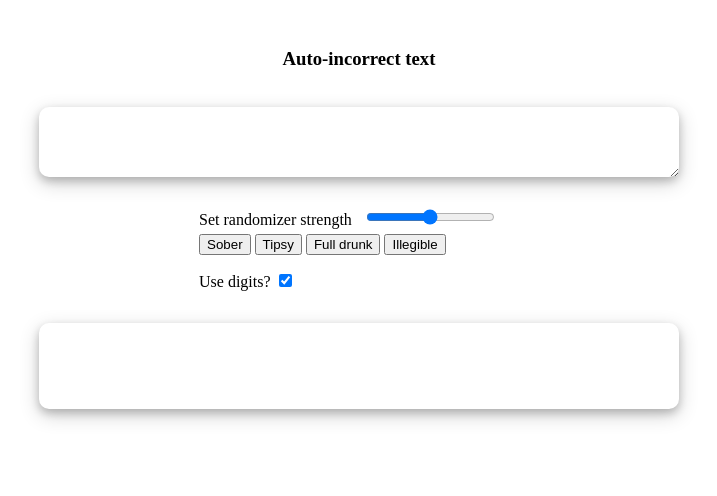
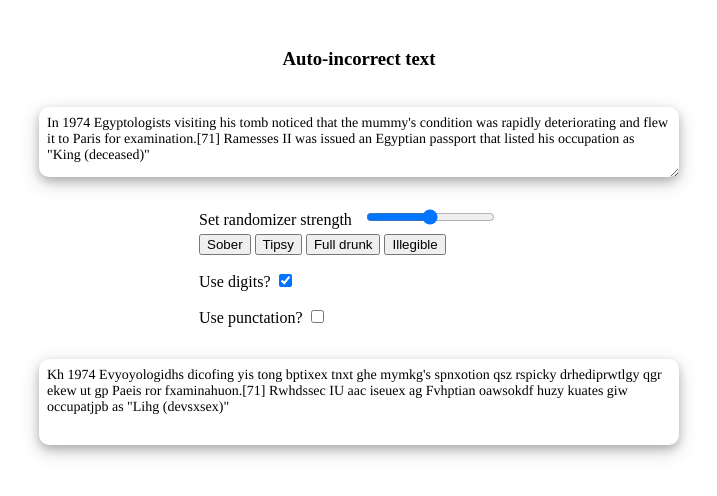
Before and after one commit to kshaa/keyboard-distance-randomizer, a plain HTML site: page index.html in a window 1280 px wide. Both pictures are taken after a click on the checkbox 566 px from the left and 280 px from the top of the page. Shown: the whole page, without its empty margins (281-998 px from the left). Drawn offline with Linux system fonts and the light colour scheme.

Commit message:
implement "Use punctation?"

```diff
--- a/index.html
+++ b/index.html
@@ -49,7 +49,7 @@
     <body>
         <h3>Auto-incorrect text</h3>
 
-        <textarea id="inputText" class="text"></textarea>
+        <textarea id="inputText" class="text">In 1974 Egyptologists visiting his tomb noticed that the mummy's condition was rapidly deteriorating and flew it to Paris for examination.[71] Ramesses II was issued an Egyptian passport that listed his occupation as "King (deceased)"</textarea>
 
         <div id="settings">
             <div class="range">
@@ -64,7 +64,8 @@
                 <button onclick="setSlider(40)">Illegible</button>
             </div>
 
-            <p>Use digits? <input type="checkbox" id="digitsInTypos"></p>
+            <p>Use digits? <input type="checkbox" id="useDigits"></p>
+            <p>Use punctation? <input type="checkbox" id="usePunct"></p>
         </div>
 
         <p id="outputText" class="text"></p>
--- a/index.js
+++ b/index.js
@@ -34,16 +34,17 @@ function randomElementFromArray(xs) {
 }
 
 // drunkednessPercentage = [0.00;1.00]
-function remap(digitsInTypos, symbol) {
+function remap(useDigits, usePunct, symbol) {
     return randomElementFromArray(
         keyNeighbours[symbol].filter(s =>
-            digitsInTypos || !s.match(/[0-9]/)))
+            (useDigits || !s.match(/[0-9]/)) && (usePunct || !s.match(/[^a-z]/))
+        ))
 }
 
-function typoText(drunkPercent, digitsInTypos, text) {
+function typoText(drunkPercent, useDigits, usePunct, text) {
     return text.split("").map(function(symbol) {
         if (symbol.match(/[a-z]/i) && Math.random() < drunkPercent) {
-            mapped = remap(digitsInTypos, symbol.toLowerCase())
+            mapped = remap(useDigits, usePunct, symbol.toLowerCase())
             return symbol == symbol.toLowerCase() ? mapped : mapped.toUpperCase()
         } else {
             return symbol
@@ -55,9 +56,10 @@ function render() {
     var input = document.getElementById("inputText")
     var output = document.getElementById("outputText")
     var drunkednessPercentage = parseInt(document.getElementById("drunkednessPercentage").value) / 100
-    var digitsInTypos = document.getElementById("digitsInTypos").checked
+    var useDigits = document.getElementById("useDigits").checked
+    var usePunct = document.getElementById("usePunct").checked
 
-    output.textContent = typoText(drunkednessPercentage, digitsInTypos, input.value)
+    output.textContent = typoText(drunkednessPercentage, useDigits, usePunct, input.value)
 }
 
 document.addEventListener('DOMContentLoaded', function() {
```
